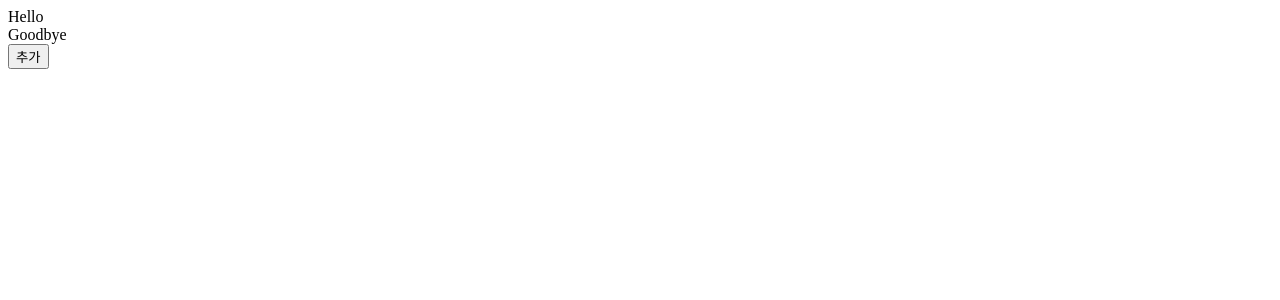
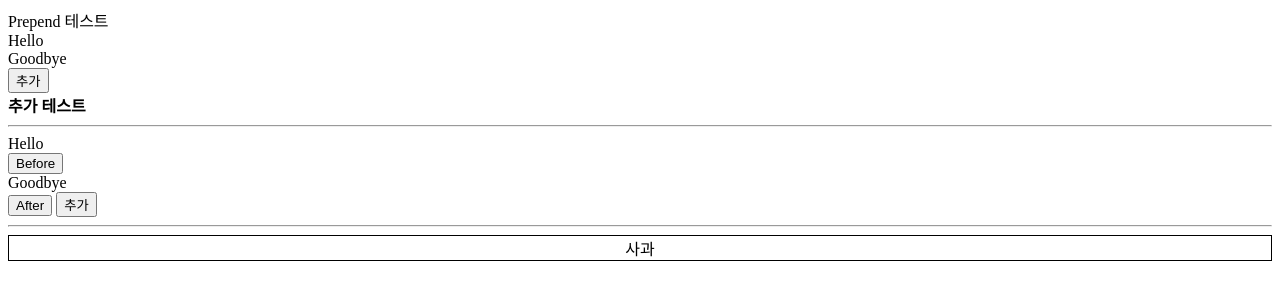
Before and after one commit to kimsinkyo/SmartWebApp, a plain HTML site: page jQuery/day2/HTML/domEx2.html in a window 1280 px wide. Drawn offline with nearby package versions, Linux system fonts and the light colour scheme.

Commit message:
jQuery 2회차
dom 예제

```diff
--- a/jQuery/day2/HTML/domEx2.html
+++ b/jQuery/day2/HTML/domEx2.html
@@ -12,6 +12,17 @@
     <div class="inner"> Goodbye </div>
     <input type="button" id="btn1" value="추가">
   </div>
+  <hr>
+  <div class="container2">
+      <div class="inner"> Hello </div>
+      <div class="inner"> Goodbye </div>
+      <input type="button" id="btn2" value="추가">
+  </div>
+  <hr>
+  <div class="container3">
+      <div class="inner" style="border: black 1px solid; text-align: center" > 사과 </div>
+  </div>
+
   <script src="//code.jquery.com/jquery-3.3.1.js"></script>
   <script src="../JS/domEx2.js"></script>
 </body>
--- a/jQuery/day2/JS/domEx2.js
+++ b/jQuery/day2/JS/domEx2.js
@@ -1,3 +1,37 @@
+/*
+    append() : 위치를 기준으로 내용을 마지막에 추가
+    appendTo() : 해당 위치 마지막에 내용을 추가
+    prepend() :위치의 기준으로 내용을 처음에 추가
+    prependTo() : 해당 위치의 처음에 내용을 추가
+    text() : 텍스트 컨텐츠를 가져온다
+    after() : 뒤에 내용을 추가
+    before() : 앞에 내용을 추가
+    insertAfter() : 내용을 다음 위치에 추가
+    insertBefore() : 내용을 이전 위치에 추가
+    wrap() : 하나의 부모 요소 생성
+    wrapAll() : 입력한 다수의 요소를 감싸는 부모 요소 생성
+    unwrap() : 부모 요소 제거
+    detach() : 요소를 삭제
+    renove() : 요소 및 관련 이벤트 삭제
+    empty() : 요소의 모든 자식을 삭제
+    clone() : 복사
+    replaceAll() : 입력받은 요소를 교체
+*/
+
+
+//btn1버튼을 클릭하면 inner클래스가 있는 요소 마지막에 <br><b>추가 테스트</b><br>를 추가
 $("#btn1").click(function(){
-    $(".inner").append("<br><b>추가 테스트</b><br>");
+    $(".container .inner").append("<br><b>추가 테스트</b><br>");
 });
+// <br><b>추가 테스트</b><br>를 container클래스가 있는 요소의 마지막에 추가
+$("<br><b>추가 테스트</b><br>").appendTo(".container");
+// inner 클래스를 포함하는 요소들 중에 첫번째 요소 앞에 추가
+$(".container .inner").first().prepend("Prepend 테스트 <br>");
+
+// append와 prepend는 위치안에 자식요소로 들어가지만 before와 after는 인접요소로 들어간다
+$(".container2 .inner").last().before("<button>Before</button>")
+$(".container2 .inner").last().after("<button>After</button>")
+
+$(".container3 .inner").click(function(){
+    $(".container3 .inner").after("<div style = 'border : 1px solid black; text-align : center; margin: 10px 0; height:100px'>apple</div>");
+});
```
